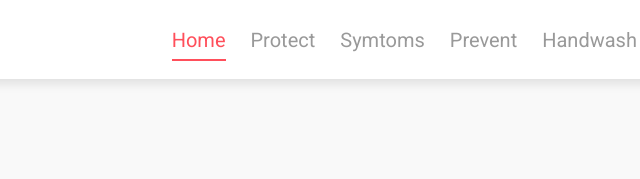
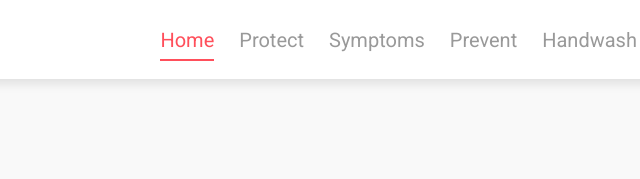
Before and after one commit to arnavunique/Covid-19-Website, a plain HTML site: page index.html in a window 1280 px wide. Shown: the top 179 px of the page, 466-1106 px from the left. Drawn offline with nearby package versions, Linux system fonts and the light colour scheme; files whose address does not match are found by name.

Commit message:
Update index.html

```diff
--- a/index.html
+++ b/index.html
@@ -26,7 +26,7 @@
         <ul>
             <li><a class="active" href="#home">home</a></li>
             <li><a href="#protect">protect</a></li>
-            <li><a href="#symtoms">symtoms</a></li>
+            <li><a href="#symtoms">symptoms</a></li>
             <li><a href="#prevent">prevent</a></li>
             <li><a href="#handwash">handwash</a></li>
             <li><a href="#spread">spread</a></li>
```
